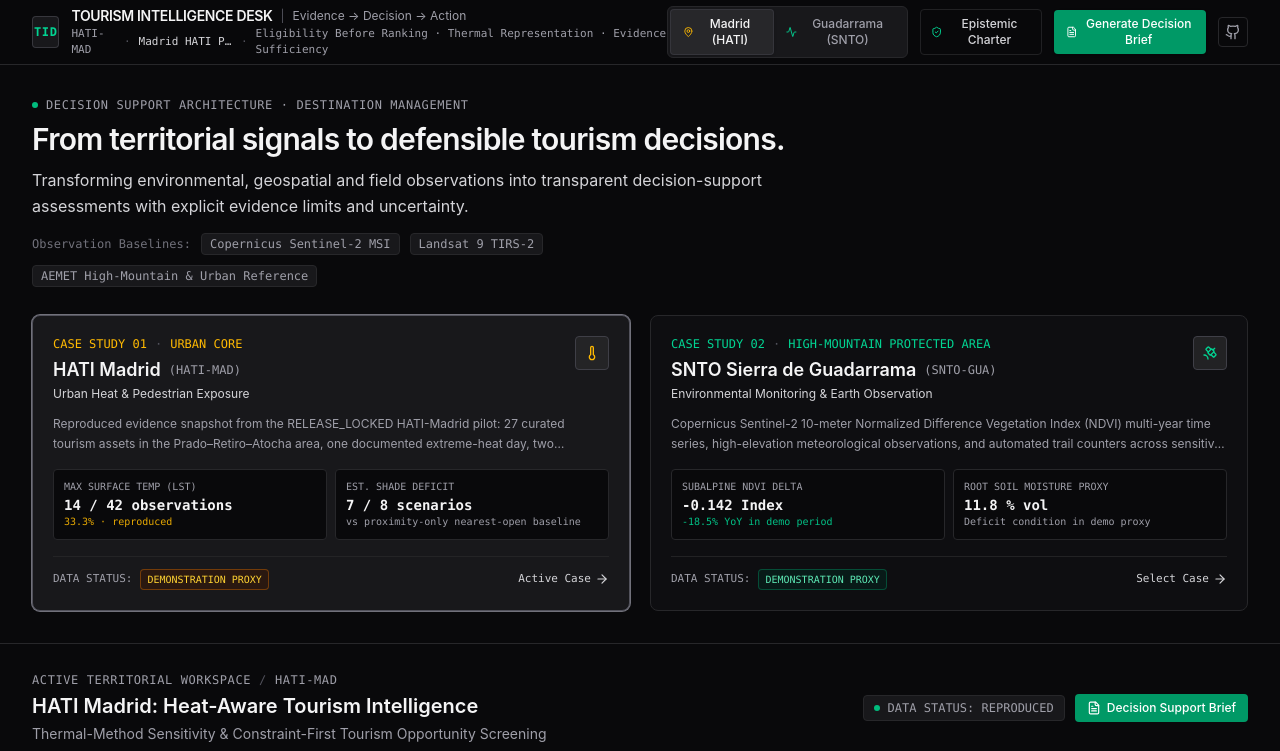
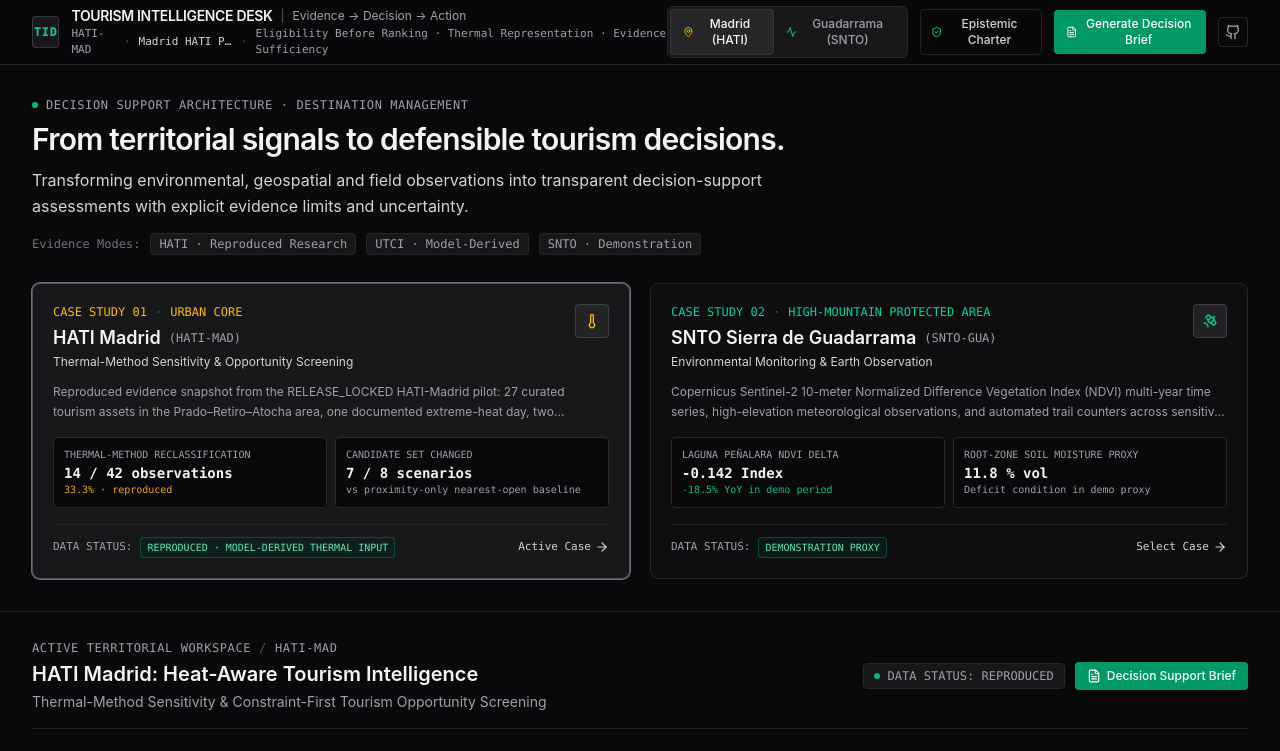
Before and after one commit to soroushkarahrodi79-oss/tourism-intelligence-desk, a React (Vite) app: page / in a window 1280 px wide. Shown: the top 751 px of the page. Built offline with nearby package versions, Linux system fonts and the light colour scheme; grey boxes are pictures that could not be loaded.

Commit message:
Align HATI case card with reproduced research evidence

```diff
--- a/src/components/CaseCardHero.tsx
+++ b/src/components/CaseCardHero.tsx
@@ -31,10 +31,10 @@ export const CaseCardHero: React.FC<CaseCardHeroProps> = ({
             Transforming environmental, geospatial and field observations into transparent decision-support assessments with explicit evidence limits and uncertainty.
           </p>
           <div className="mt-3.5 flex flex-wrap items-center gap-2.5 text-xs text-zinc-400 font-mono">
-            <span className="text-zinc-500">Observation Baselines:</span>
-            <span className="bg-zinc-900 px-2 py-0.5 rounded border border-zinc-800">Copernicus Sentinel-2 MSI</span>
-            <span className="bg-zinc-900 px-2 py-0.5 rounded border border-zinc-800">Landsat 9 TIRS-2</span>
-            <span className="bg-zinc-900 px-2 py-0.5 rounded border border-zinc-800">AEMET High-Mountain & Urban Reference</span>
+            <span className="text-zinc-500">Evidence Modes:</span>
+            <span className="bg-zinc-900 px-2 py-0.5 rounded border border-zinc-800">HATI · Reproduced Research</span>
+            <span className="bg-zinc-900 px-2 py-0.5 rounded border border-zinc-800">UTCI · Model-Derived</span>
+            <span className="bg-zinc-900 px-2 py-0.5 rounded border border-zinc-800">SNTO · Demonstration</span>
           </div>
         </div>
 
@@ -61,7 +61,7 @@ export const CaseCardHero: React.FC<CaseCardHeroProps> = ({
                   <span className="text-xs font-normal text-zinc-400 font-mono">({madridCase.code})</span>
                 </h2>
                 <div className="text-xs text-zinc-300 mt-0.5">
-                  Urban Heat & Pedestrian Exposure
+                  Thermal-Method Sensitivity & Opportunity Screening
                 </div>
               </div>
               <div className="p-2 rounded bg-zinc-800/80 border border-zinc-700 text-amber-400 shrink-0">
@@ -76,14 +76,14 @@ export const CaseCardHero: React.FC<CaseCardHeroProps> = ({
             {/* Quick Metrics Matrix */}
             <div className="mt-4 grid grid-cols-2 gap-2 text-xs font-mono">
               <div className="p-2.5 rounded bg-zinc-950 border border-zinc-800">
-                <div className="text-[10px] text-zinc-400 uppercase">Max Surface Temp (LST)</div>
+                <div className="text-[10px] text-zinc-400 uppercase">{madridCase.keyIndicators[0].name}</div>
                 <div className="text-sm font-semibold text-zinc-100 mt-0.5">
                   {madridCase.keyIndicators[0].value} {madridCase.keyIndicators[0].unit}
                 </div>
                 <div className="text-[10px] text-amber-400/90">{madridCase.keyIndicators[0].change}</div>
               </div>
               <div className="p-2.5 rounded bg-zinc-950 border border-zinc-800">
-                <div className="text-[10px] text-zinc-400 uppercase">Est. Shade Deficit</div>
+                <div className="text-[10px] text-zinc-400 uppercase">{madridCase.keyIndicators[1].name}</div>
                 <div className="text-sm font-semibold text-zinc-100 mt-0.5">
                   {madridCase.keyIndicators[1].value} {madridCase.keyIndicators[1].unit}
                 </div>
@@ -95,8 +95,8 @@ export const CaseCardHero: React.FC<CaseCardHeroProps> = ({
             <div className="mt-4 pt-3 border-t border-zinc-800/80 flex items-center justify-between text-[11px] text-zinc-400 font-mono">
               <div className="flex items-center gap-2">
                 <span className="text-zinc-400">DATA STATUS:</span>
-                <span className="px-1.5 py-0.5 rounded bg-amber-950/40 border border-amber-600/40 text-amber-300 text-[10px]">
-                  DEMONSTRATION PROXY
+                <span className="px-1.5 py-0.5 rounded bg-emerald-950/40 border border-emerald-600/40 text-emerald-300 text-[10px]">
+                  REPRODUCED · MODEL-DERIVED THERMAL INPUT
                 </span>
               </div>
               <div className="flex items-center gap-1 font-medium text-zinc-300 group-hover:text-amber-300 transition-colors">
@@ -142,14 +142,14 @@ export const CaseCardHero: React.FC<CaseCardHeroProps> = ({
             {/* Quick Metrics Matrix */}
             <div className="mt-4 grid grid-cols-2 gap-2 text-xs font-mono">
               <div className="p-2.5 rounded bg-zinc-950 border border-zinc-800">
-                <div className="text-[10px] text-zinc-400 uppercase">Subalpine NDVI Delta</div>
+                <div className="text-[10px] text-zinc-400 uppercase">{guadarramaCase.keyIndicators[0].name}</div>
                 <div className="text-sm font-semibold text-zinc-100 mt-0.5">
                   {guadarramaCase.keyIndicators[0].value} {guadarramaCase.keyIndicators[0].unit}
                 </div>
                 <div className="text-[10px] text-emerald-400/90">{guadarramaCase.keyIndicators[0].change}</div>
               </div>
               <div className="p-2.5 rounded bg-zinc-950 border border-zinc-800">
-                <div className="text-[10px] text-zinc-400 uppercase">Root Soil Moisture Proxy</div>
+                <div className="text-[10px] text-zinc-400 uppercase">{guadarramaCase.keyIndicators[1].name}</div>
                 <div className="text-sm font-semibold text-zinc-100 mt-0.5">
                   {guadarramaCase.keyIndicators[1].value} {guadarramaCase.keyIndicators[1].unit}
                 </div>
```
